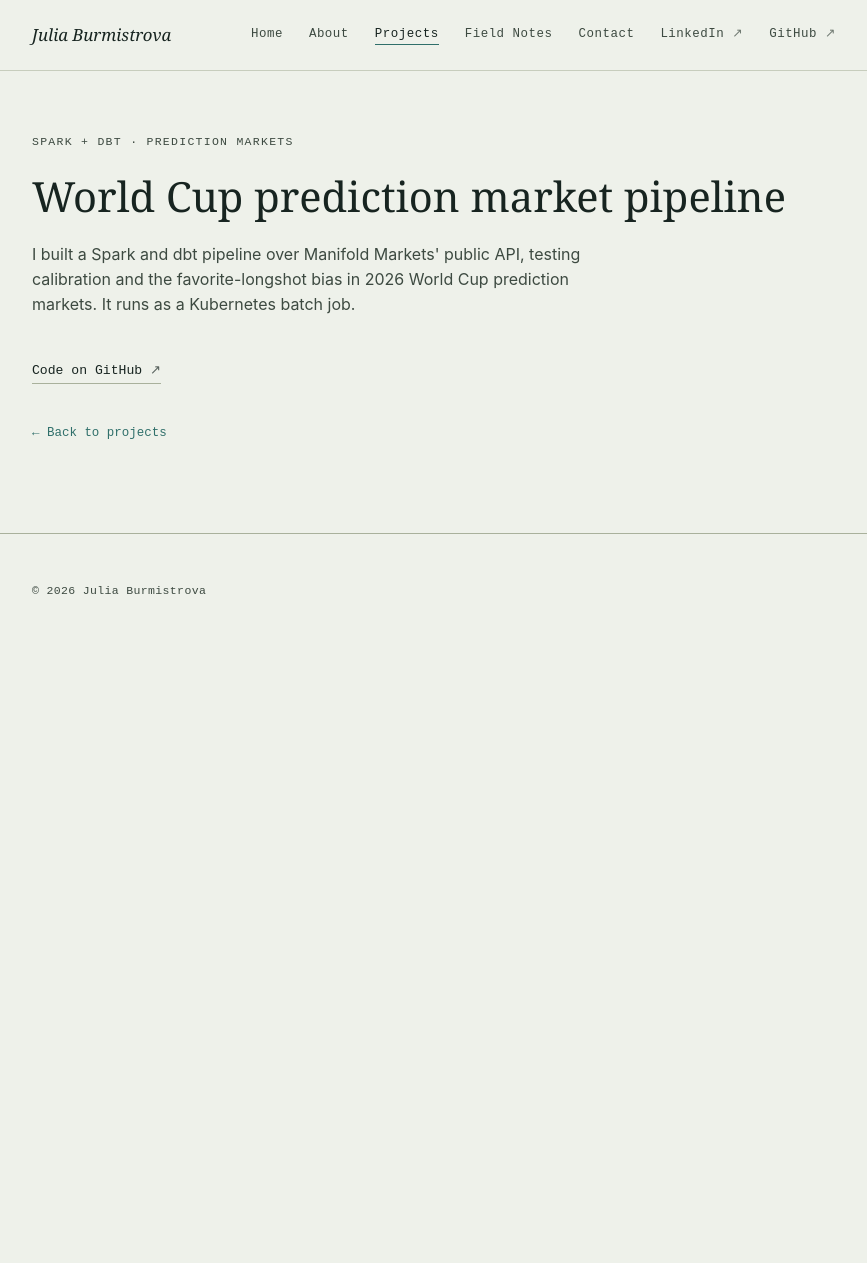
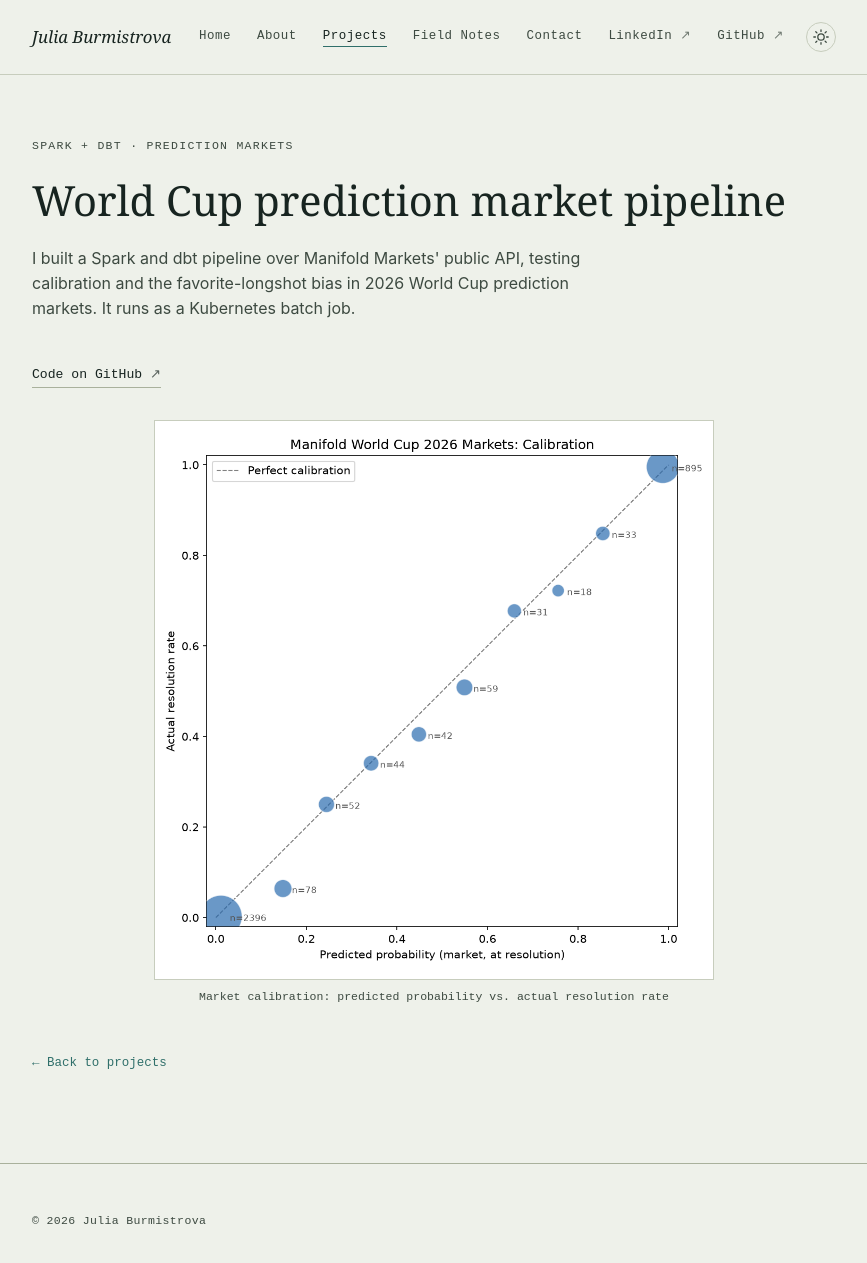
Before and after one commit to jburmistrova/jburmistrova.github.io, a Jekyll site: the page built from projects/worldcup-prediction-markets/index.html, in a window 1280 px wide and 1270 px high. Shown: the top 1263 px of the window, without its empty margins (206-1073 px from the left). Built offline with Jekyll 4.4.1, drawn with Linux system fonts in a browser that asks for light colours.

Commit message:
add toggle for light/dark mode

```diff
--- a/_layouts/default.html
+++ b/_layouts/default.html
@@ -3,6 +3,14 @@
 <head>
 	<meta charset="utf-8">
 	<meta name="viewport" content="width=device-width, initial-scale=1">
+	<script>
+	(function () {
+		var saved = localStorage.getItem("theme");
+		if (saved === "light" || saved === "dark") {
+			document.documentElement.setAttribute("data-theme", saved);
+		}
+	})();
+	</script>
 	<title>{{ page.title }}{% unless page.title contains "Julia Burmistrova" %} · Julia Burmistrova{% endunless %}</title>
 	<meta name="description" content="{{ page.description | default: site.description }}">
 	<link rel="icon" type="image/svg+xml" href="/favicon.svg">
@@ -22,6 +30,7 @@
 	<nav class="top">
 		<div class="wrap">
 			<a class="mark" href="/">Julia Burmistrova</a>
+			<div class="nav-right">
 				<ul>
 					<li><a href="/" {% if page.nav == "home" %}class="current"{% endif %}>Home</a></li>
 					<li><a href="/#about" {% if page.nav == "about" %}class="current"{% endif %}>About</a></li>
@@ -31,6 +40,11 @@
 					<li><a href="https://www.linkedin.com/in/juliaburmistrova/" target="_blank" rel="noopener" data-goatcounter-click="linkedin-nav">LinkedIn <span class="ext" aria-hidden="true">↗</span></a></li>
 					<li><a href="https://github.com/jburmistrova" target="_blank" rel="noopener" data-goatcounter-click="github-nav">GitHub <span class="ext" aria-hidden="true">↗</span></a></li>
 				</ul>
+				<button id="theme-toggle" class="theme-toggle" type="button" aria-label="Switch color theme">
+					<svg class="icon-sun" viewBox="0 0 20 20" width="16" height="16" fill="none" stroke="currentColor" stroke-width="1.6" stroke-linecap="round"><circle cx="10" cy="10" r="4"/><path d="M10 1v2M10 17v2M1 10h2M17 10h2M3.5 3.5l1.4 1.4M15.1 15.1l1.4 1.4M3.5 16.5l1.4-1.4M15.1 4.9l1.4-1.4"/></svg>
+					<svg class="icon-moon" viewBox="0 0 20 20" width="16" height="16" fill="currentColor"><path d="M15 10.5A6.5 6.5 0 018.2 3a7 7 0 108.3 8.3c-.5.13-1 .2-1.5.2z"/></svg>
+				</button>
+			</div>
 		</div>
 	</nav>
 
@@ -42,6 +56,22 @@
 		</div>
 	</footer>
 
+	<script>
+	(function () {
+		var btn = document.getElementById("theme-toggle");
+		if (!btn) return;
+		btn.addEventListener("click", function () {
+			var current = document.documentElement.getAttribute("data-theme");
+			if (!current) {
+				current = window.matchMedia("(prefers-color-scheme: dark)").matches ? "dark" : "light";
+			}
+			var next = current === "dark" ? "light" : "dark";
+			document.documentElement.setAttribute("data-theme", next);
+			localStorage.setItem("theme", next);
+		});
+	})();
+	</script>
+
 	<script data-goatcounter="https://jburmistrova.goatcounter.com/count"
 	        async src="//gc.zgo.at/count.js"></script>
 	<script>
--- a/css/main.css
+++ b/css/main.css
@@ -26,6 +26,30 @@
 		--line-strong: #414d3f;
 		--danger: #d97362;
 	}
+}
+:root[data-theme="dark"] {
+	--ink: #e9ede2;
+	--ink-soft: #b6bfae;
+	--paper: #121815;
+	--paper-raised: #1a221d;
+	--accent: #5fa39c;
+	--accent-soft: #1d2b28;
+	--ochre: #d1a25c;
+	--line: #2c352d;
+	--line-strong: #414d3f;
+	--danger: #d97362;
+}
+:root[data-theme="light"] {
+	--ink: #172420;
+	--ink-soft: #3d4a41;
+	--paper: #eef1ea;
+	--paper-raised: #e3e7dc;
+	--accent: #2f6f6a;
+	--accent-soft: #dfe9e6;
+	--ochre: #a97a34;
+	--line: #c7cdbd;
+	--line-strong: #a9b19c;
+	--danger: #a8412f;
 }
 
 * { box-sizing: border-box; }
@@ -94,6 +118,33 @@
 nav.top a.current { color: var(--ink); border-bottom: 1px solid var(--accent); padding-bottom: 3px; }
 nav.top a:hover { color: var(--ink); }
 .ext { font-size: 1em; opacity: 0.7; }
+
+.nav-right {
+	display: flex;
+	align-items: center;
+	gap: 22px;
+}
+.theme-toggle {
+	display: flex;
+	align-items: center;
+	justify-content: center;
+	width: 30px;
+	height: 30px;
+	padding: 0;
+	background: none;
+	border: 1px solid var(--line);
+	border-radius: 50%;
+	color: var(--ink-soft);
+	cursor: pointer;
+}
+.theme-toggle:hover { color: var(--ink); border-color: var(--line-strong); }
+.theme-toggle .icon-moon { display: none; }
+:root[data-theme="dark"] .theme-toggle .icon-sun { display: none; }
+:root[data-theme="dark"] .theme-toggle .icon-moon { display: block; }
+@media (prefers-color-scheme: dark) {
+	:root:not([data-theme="light"]) .theme-toggle .icon-sun { display: none; }
+	:root:not([data-theme="light"]) .theme-toggle .icon-moon { display: block; }
+}
 
 /* hero */
 header.hero { padding: 76px 0 56px; }
--- a/projects/worldcup-prediction-markets/index.html
+++ b/projects/worldcup-prediction-markets/index.html
@@ -16,6 +16,10 @@
 		<div class="links-row" style="margin-bottom: 32px;">
 			<a href="https://github.com/jburmistrova/worldcup-manifold-pipeline" target="_blank" rel="noopener" data-goatcounter-click="project-worldcup-github">Code on GitHub <span class="ext" aria-hidden="true">↗</span></a>
 		</div>
+		<figure>
+			<img src="/images/projects/worldcup-calibration.png" width="1050" height="1050" loading="lazy" alt="Calibration plot of Manifold World Cup 2026 markets: predicted probability at resolution versus actual resolution rate, closely tracking the perfect-calibration line">
+			<figcaption>Market calibration: predicted probability vs. actual resolution rate</figcaption>
+		</figure>
 		<a class="back-link" href="/#projects">← Back to projects</a>
 	</div>
 </section>
```
Also changed, not shown: images/projects/worldcup-calibration.png (added). Lines whose indentation alone changed are shown as unchanged.
